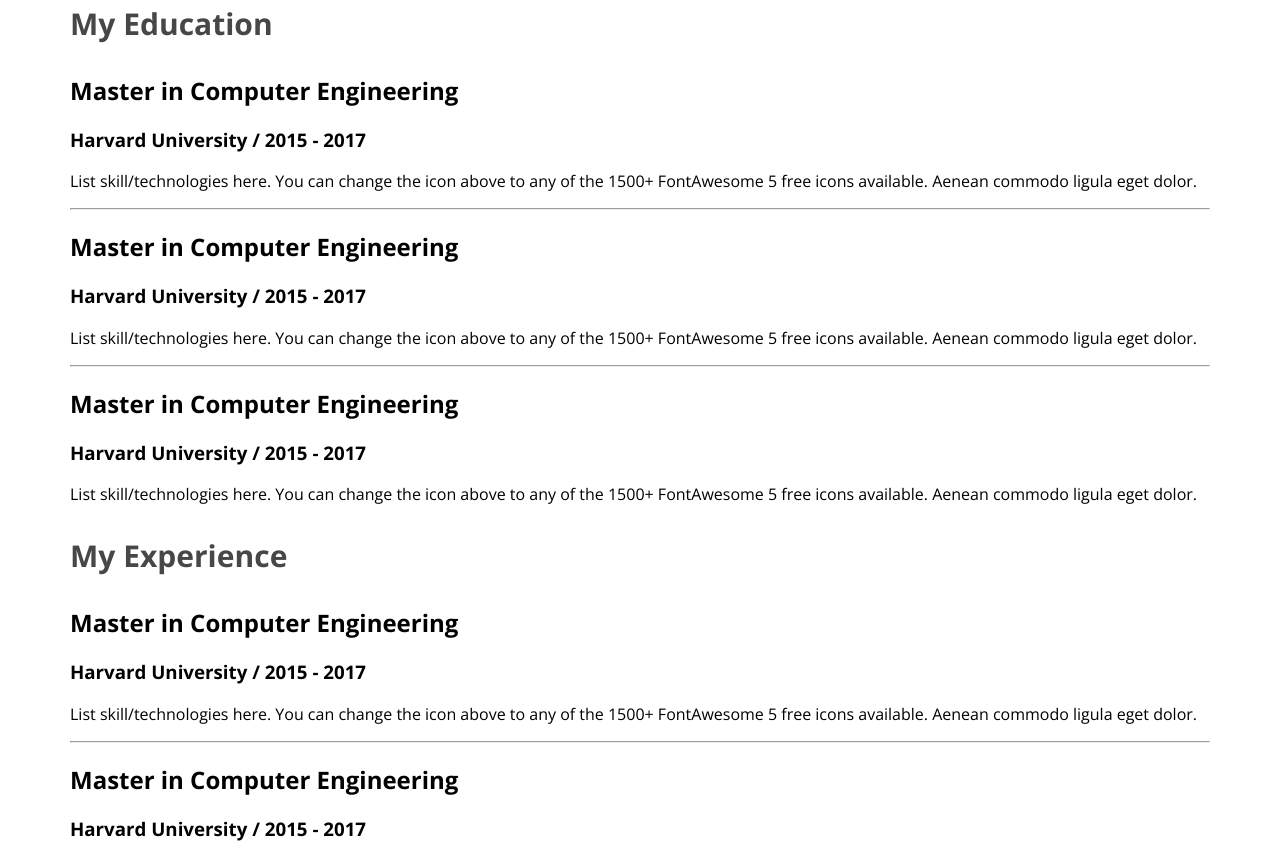
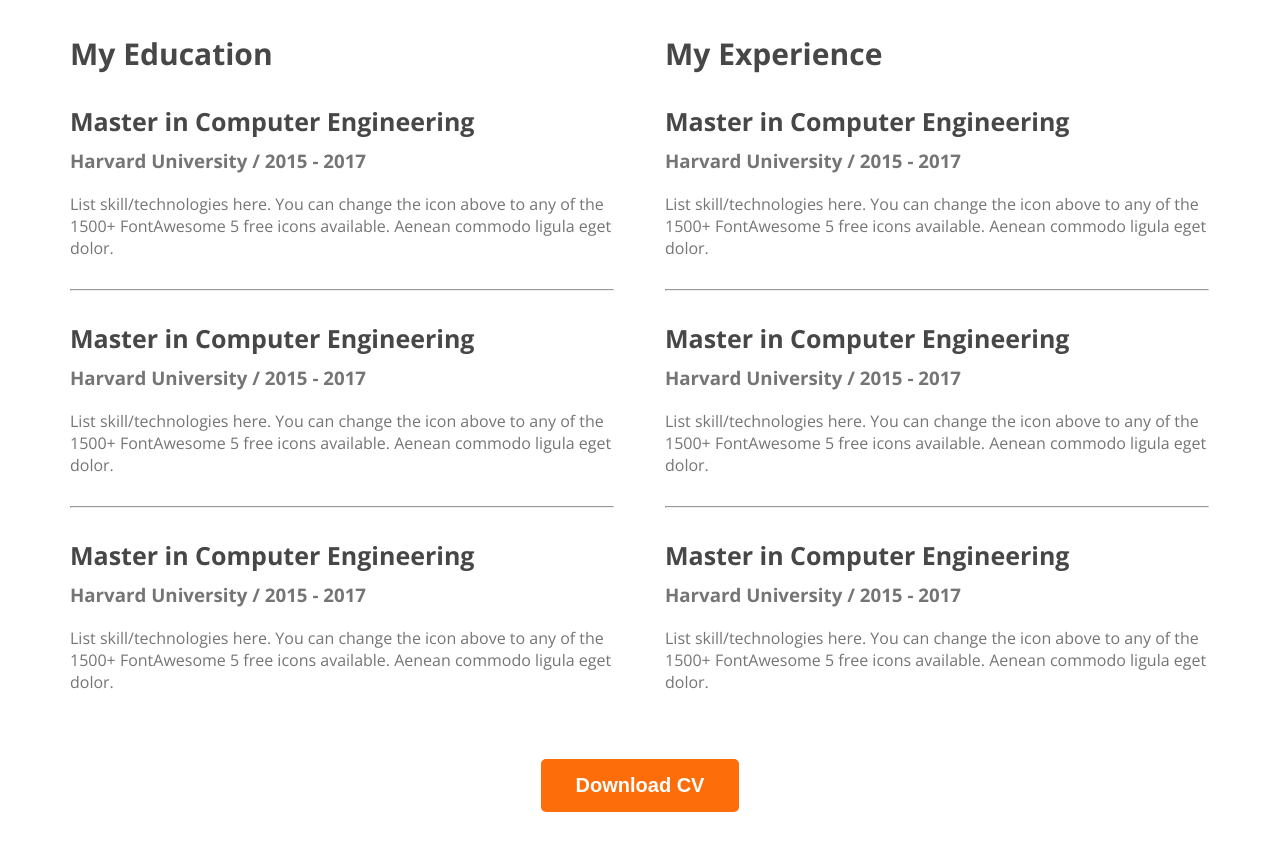
Before and after one commit to jahidethans/developer-portfolio, a plain HTML site: page index.html in a window 1280 px wide. Shown: the part 2410-3254 px from the top of the page. After the commit the page ends 3230 px from the top, so only its background shows below. Drawn offline with nearby package versions, Linux system fonts and the light colour scheme.

Commit message:
finished resume section

```diff
--- a/index.html
+++ b/index.html
@@ -150,6 +150,9 @@
                     </div>
                 </div>
             </div>
+            <div class="download-cv">
+                <button class="btn-primary">Download CV</button>
+            </div>
         </section>
     </main>
     <footer></footer>
--- a/styles/portfolio.css
+++ b/styles/portfolio.css
@@ -159,3 +159,31 @@ main section {
     font-style: normal;
     font-weight: 700;
 }
+
+.resume-container {
+    display: flex;
+    gap: 50px;
+}
+
+.resume-item-description,
+.resume-item-institute {
+    color: #757575;
+}
+.resume-item-institute{
+    margin-bottom: 20px;
+    margin-top: 0px;
+}
+
+.resume-item-title {
+    color: #474747;
+    font-size: 25px;
+    font-weight: 700;
+    margin-bottom: 10px;
+}
+.resume-container hr{
+    margin: 30px 1px 30px 0;
+}
+.download-cv{
+    text-align: center;
+    margin-top: 50px;
+}
```
